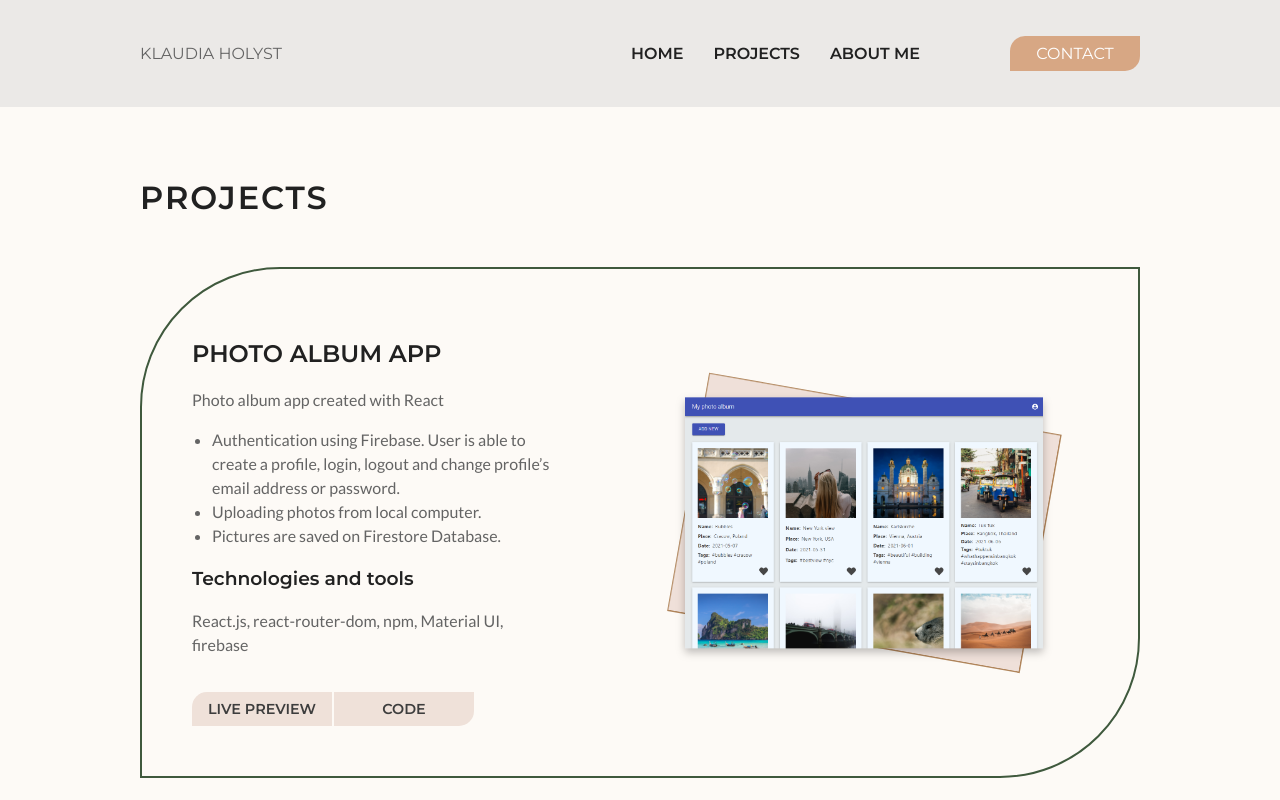
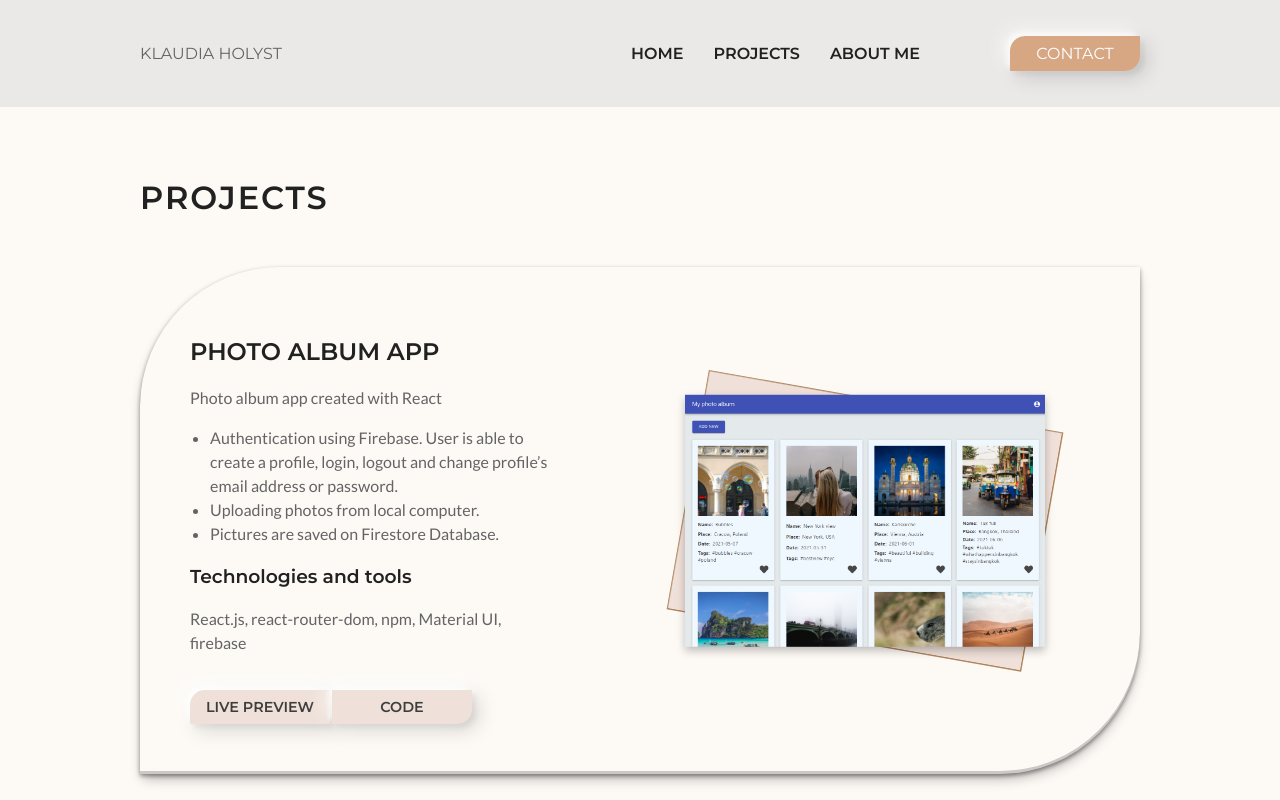
Before and after one commit to klaudiaholyst/portfolio, a React (Create React App) app: page /projects in a window 1280 px wide. Shown: the top 800 px of the page. Built offline with nearby package versions, Linux system fonts and the light colour scheme.

Commit message:
buttons styled

```diff
--- a/src/components/about/About.module.css
+++ b/src/components/about/About.module.css
@@ -64,7 +64,30 @@
     padding-bottom: 8px;
     cursor: pointer;
     align-self: flex-end;
+    position: relative;
+    z-index: 5;
+    transition: all 0.3s ease;
 }
+.button:hover{
+    background: rgba(9, 41, 105, 0.82);
+
+}
+.button:before {
+    position: absolute;
+    content: "";
+    top: 5px;
+    left: 6px;
+    width: 100%;
+    height: 100%;
+    border: 1px solid #000;
+    border-radius: 15px 0px;
+    opacity: 0;
+    transition: all 0.3s ease;
+  }
+  .button:hover:before {
+    opacity: 1;
+  }
+
 .subtitle{
     margin-top: 50px;
     color: rgba(100, 100, 100, 1);
--- a/src/components/header/Header.js
+++ b/src/components/header/Header.js
@@ -16,7 +16,7 @@ const Header = () => {
                     <li onClick={ () => history.push('/') } className={styles.item}>Home</li>
                     <li onClick={ () => history.push('/projects') } className={styles.item}>Projects</li>
                     <li onClick={ () => history.push('/about') } className={styles.item}>About me</li>
-                    <li onClick={ () => history.push('/contact') } className={styles.item}><button className={styles.button}>Contact</button></li>
+                    <li onClick={ () => history.push('/contact') }><button className={styles.button}>Contact</button></li>
                 </ul>
             </div>
 
--- a/src/components/header/Header.module.css
+++ b/src/components/header/Header.module.css
@@ -5,12 +5,10 @@
     align-items: center;
     text-transform: uppercase;
     background-color: #d9d9d980;
-
 }
 .name{
     color: rgba(100, 100, 100, 1);
     cursor: pointer;
-
 }
 .menu{
     display:flex;
@@ -26,14 +24,37 @@
     margin-left: 30px;
     font-weight: 600;
     cursor: pointer;
+    position: relative;
 }
+.item:after {
+    background: none repeat scroll 0 0 transparent;
+    bottom: -3px;
+    content: "";
+    display: block;
+    height: 2px;
+    left: 50%;
+    position: absolute;
+    background: #212121;
+    transition: width 0.3s ease 0s, left 0.3s ease 0s;
+    width: 0;
+  }
+  .item:hover:after {
+    width: 100%;
+    left: 0;
+  }
+
 .button{
     width:130px;
-    margin-left: 60px;
+    margin-left: 90px;
     font-family: 'Montserrat', sans-serif;
     font-weight: 400;
     color: rgba(255, 255, 255, 1);
     background: rgba(203, 122, 63, 0.59);
+    box-shadow:
+    -7px -7px 20px 0px #fff9,
+    -4px -4px 5px 0px #fff9,
+    7px 7px 20px 0px #0002,
+    4px 4px 5px 0px #0001;
     border-radius: 15px 0px;
     text-transform: uppercase;
     border: none;
@@ -41,4 +62,24 @@
     padding-top: 8px;
     padding-bottom: 8px;
     cursor: pointer;
+    position: relative;
+    transition: all 0.3s ease;
 }
+.button:hover{
+    background: rgba(189, 113, 59, 0.705);
+}
+.button:before {
+    position: absolute;
+    content: "";
+    top: 5px;
+    left: 5px;
+    width: 100%;
+    height: 100%;
+    border: 1px solid #000;
+    border-radius: 15px 0px;
+    opacity: 0;
+    transition: all 0.3s ease;
+  }
+  .button:hover:before {
+    opacity: 1;
+  }
--- a/src/components/home/Home.js
+++ b/src/components/home/Home.js
@@ -13,7 +13,7 @@ const Home = () => {
                 <h1 className={styles.name}>Klaudia Holyst</h1>
                 <p className={styles.welcome}>Welcome on my page! Take a look on the projects, read something
                     about me and feel free to contact me!</p>
-                <button onClick={ () => history.push('/contact') } className={styles.button}>Contact</button>
+                <button onClick={ () => history.push('/projects') } className={styles.button}>Projects</button>
             </div>
             <div className={styles.img}></div>
         </div>
--- a/src/components/home/Home.module.css
+++ b/src/components/home/Home.module.css
@@ -40,7 +40,6 @@
     box-sizing: border-box;
     border-radius: 140px 0px;
 }
-
 .button{
     margin:20px 0;
     width:130px;
@@ -49,10 +48,35 @@
     color: rgba(255, 255, 255, 1);
     background: rgba(8, 52, 137, 0.82);
     border-radius: 15px 0px;
+    box-shadow:
+    -7px -7px 20px 0px #fff9,
+    -4px -4px 5px 0px #fff9,
+    7px 7px 20px 0px #0002,
+    4px 4px 5px 0px #0001;
     text-transform: uppercase;
     border: none;
     font-size: 1rem;
     padding-top: 8px;
     padding-bottom: 8px;
     cursor: pointer;
+    position: relative;
+    transition: all 0.3s ease;
 }
+.button:hover{
+    background: rgba(9, 41, 105, 0.82);
+}
+.button:before {
+    position: absolute;
+    content: "";
+    top: 5px;
+    left: 6px;
+    width: 100%;
+    height: 100%;
+    border: 1px solid #000;
+    border-radius: 15px 0px;
+    opacity: 0;
+    transition: all 0.3s ease;
+  }
+.button:hover:before {
+    opacity: 1;
+  }
--- a/src/components/singleProject/SingleProject.module.css
+++ b/src/components/singleProject/SingleProject.module.css
@@ -4,10 +4,10 @@
     width: 100%;
     margin-bottom: 100px;
     padding: 50px;
-    border: 2px solid #3F593D;
     box-sizing: border-box;
     border-radius: 140px 0px;
     justify-content: space-between;
+    box-shadow: rgba(0, 0, 0, 0.4) 0px 2px 4px, rgba(0, 0, 0, 0.3) 0px 7px 13px -3px, rgba(0, 0, 0, 0.2) 0px -3px 0px inset;
 }
 
 .projectDescription{
@@ -58,12 +58,18 @@
     background-color: #EFE1D9;
     font-family: 'Montserrat', sans-serif;
     color: rgba(61, 61, 61, 1);
+    box-shadow:
+    -7px -7px 20px 0px #fff9,
+    -4px -4px 5px 0px #fff9,
+    7px 7px 20px 0px #0002,
+    4px 4px 5px 0px #0001;
     text-transform: uppercase;
     font-size: 0.9rem;
     font-weight: 600;
     padding-top: 8px;
     padding-bottom: 8px;
     cursor: pointer;
+    position: relative;
 }
 .button:first-of-type{
     border-radius: 15px 0 0 0;
@@ -72,3 +78,26 @@
     margin-left: 2px;
     border-radius: 0 0 15px 0;
 }
+.button:hover{
+    background-color: #e7c9b7;
+}
+.button:before {
+    position: absolute;
+    content: "";
+    top: 5px;
+    left: 5px;
+    width: 100%;
+    height: 100%;
+    border: 1px solid #000;
+    border-radius: 0 0 15px 0;
+    opacity: 0;
+    transition: all 0.3s ease;
+  }
+  .button:first-of-type:before{
+      top:5px;
+      left:-5px;
+      border-radius: 15px 0 0 0;
+  }
+  .button:hover:before {
+    opacity: 1;
+  }
```
